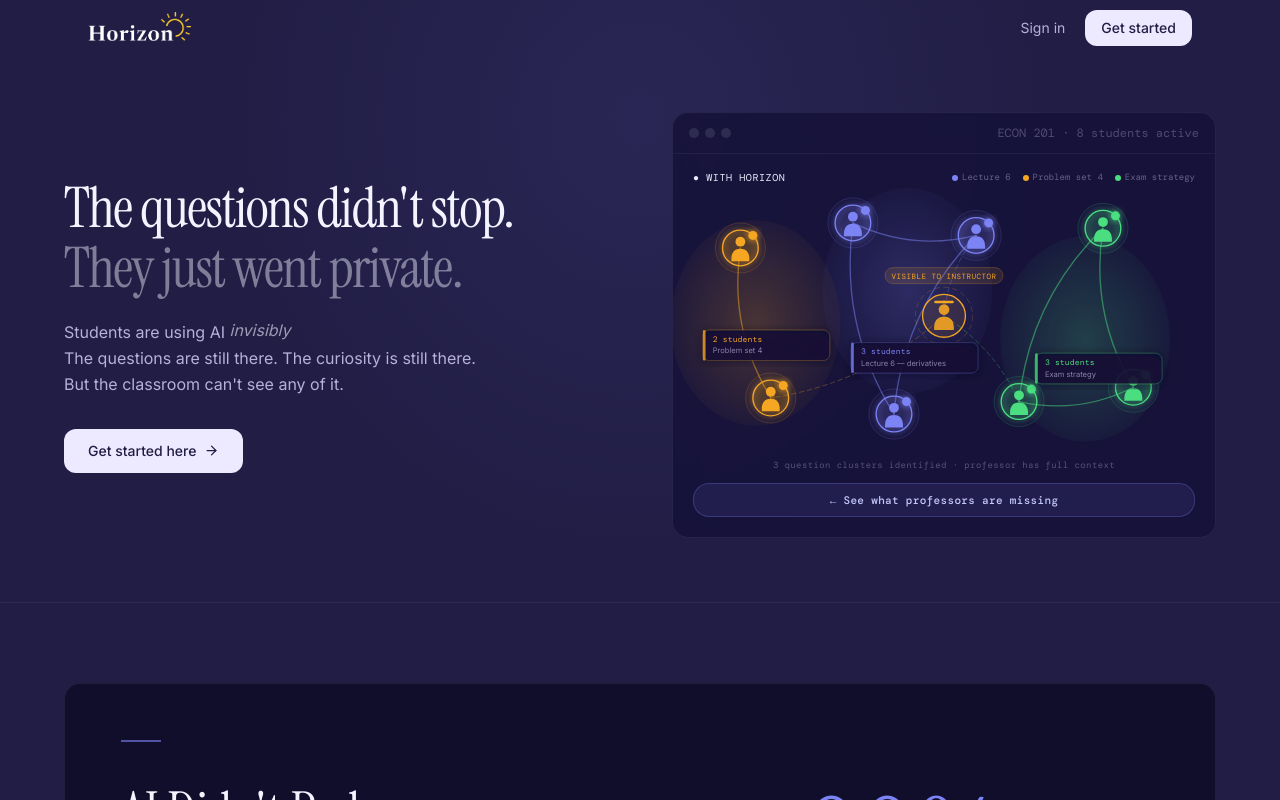
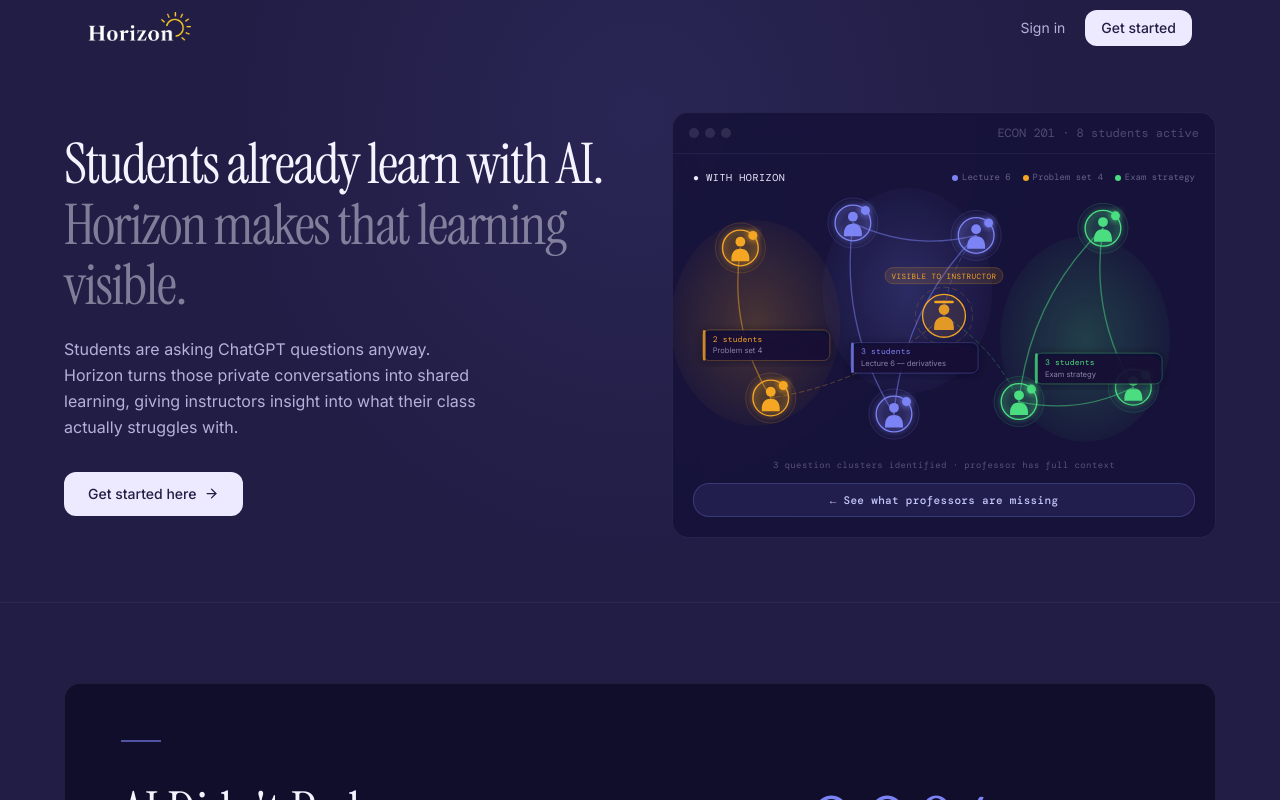
Before and after one commit to Mack-26/learnpool, a React (Vite) app in the folder frontend/: page / in a window 1280 px wide. Shown: the top 800 px of the page. Built offline with nearby package versions, Linux system fonts and the light colour scheme.

Commit message:
feat: rewrite hero headline and subtext

```diff
--- a/frontend/src/pages/LandingPage.tsx
+++ b/frontend/src/pages/LandingPage.tsx
@@ -653,16 +653,12 @@
             <div>
               <h1 className="mb-5 leading-[1.08] tracking-tight"
                 style={{ fontFamily: "'Instrument Serif', serif", fontSize: "clamp(2.4rem, 4.5vw, 3.5rem)", fontWeight: 400, color: "#f5f3ff" }}>
-                The questions didn't stop.
-                <br /><span style={{ color: "rgba(245,243,255,0.45)" }}>They just went private.</span>
+                Students already learn with AI.
+                <br /><span style={{ color: "rgba(245,243,255,0.45)" }}>Horizon makes that learning visible.</span>
               </h1>
-              <p className="text-base leading-relaxed mb-4" style={{ color: "#b6b1d9", maxWidth: "42ch" }}>
-                Students are using AI{" "}
-                <CyclingWord words={["constantly", "privately", "invisibly"]} />
-                <br />
-                The questions are still there. The curiosity is still there. But the classroom can't see any of it.
+              <p className="text-base leading-relaxed mb-8" style={{ color: "#b6b1d9", maxWidth: "42ch" }}>
+                Students are asking ChatGPT questions anyway. Horizon turns those private conversations into shared learning, giving instructors insight into what their class actually struggles with.
               </p>
-              <p className="text-base leading-relaxed mb-8" style={{ color: "#b6b1d9", maxWidth: "42ch" }}></p>
               <Link to="/signup" className="inline-flex items-center gap-2 px-6 py-3 rounded-lg text-sm font-medium transition-all hover:opacity-90 active:scale-[0.98]"
                 style={{ background: "#ede9fe", color: "#211d45" }}>
                 Get started here <ArrowRight size={15} />
```
